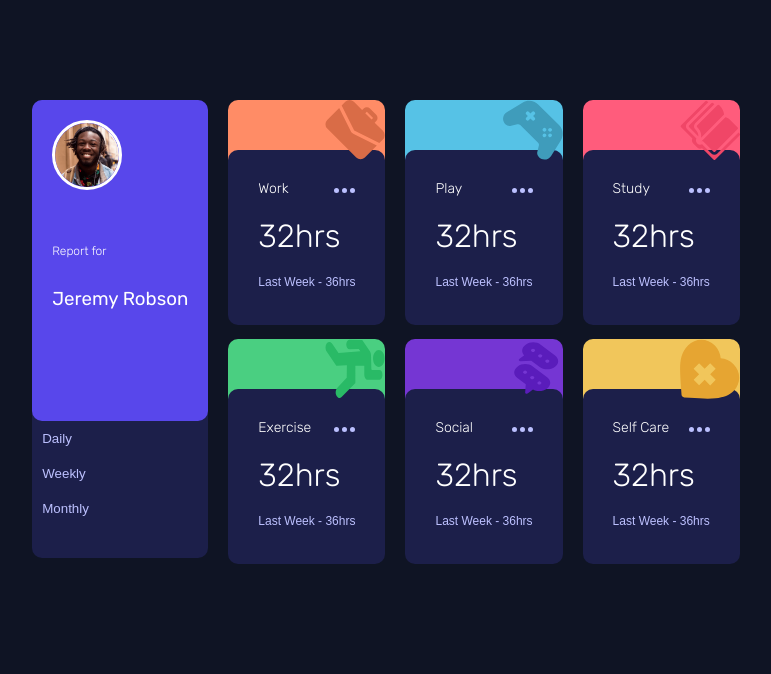
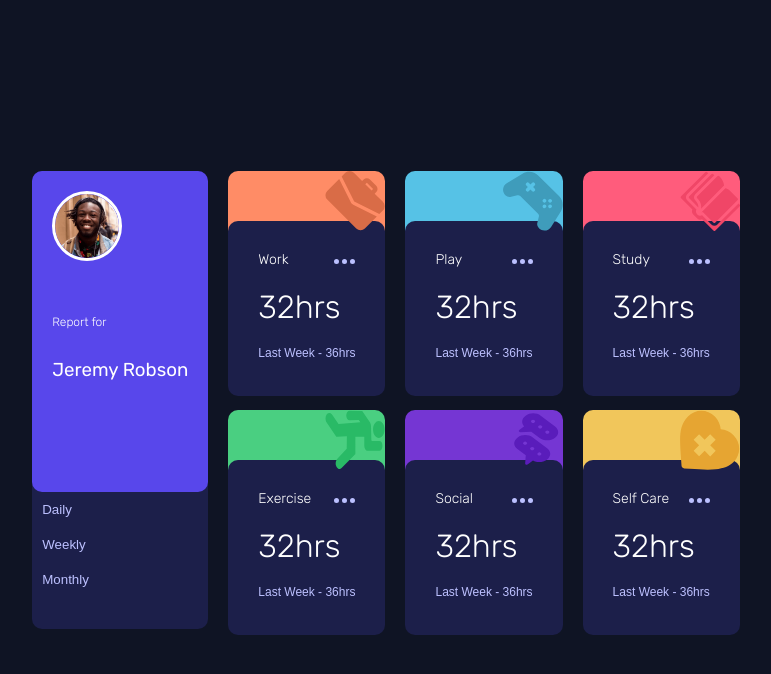
Before and after one commit to gayathri-v1/Time-tracking-dashboard, a plain HTML site: page index.html in a window 1280 px wide. Shown: the whole page, without its empty margins (254-1025 px from the left). Drawn offline with Linux system fonts and the light colour scheme.

Commit message:
changed in style

```diff
--- a/style.css
+++ b/style.css
@@ -25,7 +25,9 @@ body{
     font-optical-sizing: auto;
     font-weight: 300;
     font-style: normal;
-    display: flex;
+    min-height: 100vh;
+    display: grid;
+    place-items: center;
     justify-content: center;
     align-items: center;
     background-color: var(--Very-dark-blue);
```
